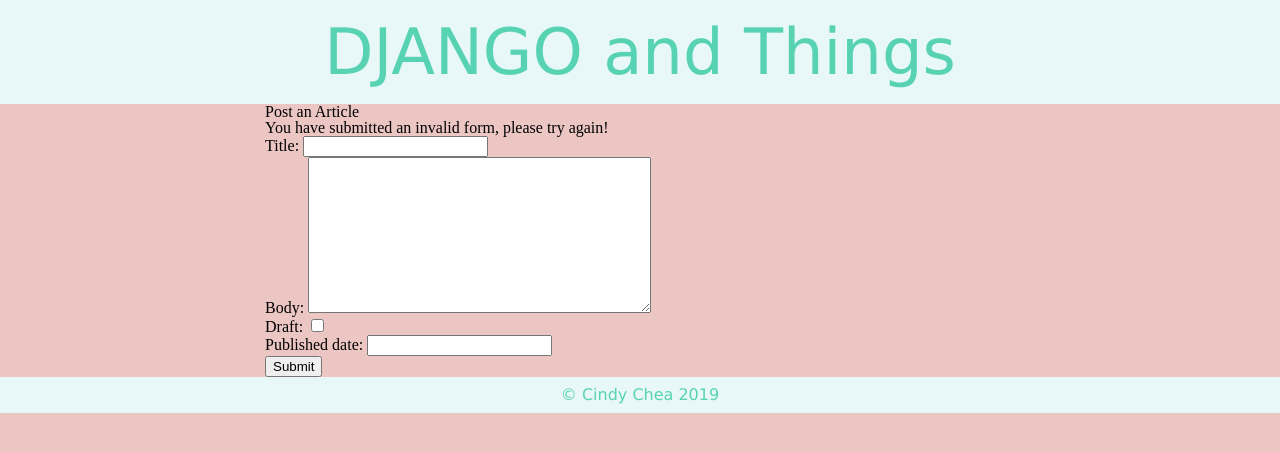
After one commit to cindychea/django_blog, a Django app: page /article/post in a window 1280 px wide. The commit adds this page. Shown: the top 452 px of the page. Run offline with Django 3.2, Linux system fonts and the light colour scheme; some libraries are stand-ins or nearby versions.

Commit message:
added article form and validations

```diff
--- /dev/null
+++ b/blog/forms.py
@@ -0,0 +1,30 @@
+from .models import Article
+from django.forms import ModelForm
+from django import forms
+from django.core.validators import MinLengthValidator, ValidationError
+from django.utils import timezone
+import datetime
+
+class ArticleForm(ModelForm):
+
+    title = forms.CharField(max_length=255)
+    body = forms.CharField(validators=[MinLengthValidator(1)], widget=forms.Textarea)
+    # where would the message from the min legnth validator show up [MinLengthValidator(4)]
+    draft = forms.BooleanField()
+    published_date = forms.DateField()
+
+    class Meta:
+        model = Article
+        fields = ['title', 'body', 'draft', 'published_date']
+
+    def clean(self):
+        form = super().clean()
+        draft = form.get('draft')
+        published_date = form.get('published_date')
+        present = datetime.date.today()
+        if draft and published_date < present:
+            raise ValidationError('Invalid publish date, must be future date.')
+        elif draft is False and published_date > present:
+            raise ValidationError('Invalid publish date, must be past date.')
+
+    # where would the validation error show up
--- a/blog/templates/index.html
+++ b/blog/templates/index.html
@@ -1,5 +1,7 @@
 {% extends 'base.html' %}
 {% block content %}
+
+    <a href="{% url 'create_article' %}">Post New Article</a>
 
     {% for article in articles %}
         <h3><a class="article_title" href="{% url 'article_page' id=article.id %}">{{ article.title }}</a></h3>
--- /dev/null
+++ b/blog/templates/new_article.html
@@ -0,0 +1,13 @@
+{% extends 'base.html' %}
+{% block content %}
+    <h1>Post an Article</h1>
+        {% if error_msg %}
+        {{ error_msg }}
+        {% endif %}
+    <form method="post" action="{% url 'post_article' %}">
+        {% csrf_token %}
+        {{ article_form.as_p }}
+    <input type='submit'>
+    </form>
+
+{% endblock %}
--- a/blog/urls.py
+++ b/blog/urls.py
@@ -13,7 +13,7 @@
     1. Import the include() function: from django.urls import include, path
     2. Add a URL to urlpatterns:  path('blog/', include('blog.urls'))
 """
-from blog.views import root, home_page, article_page, create_comment
+from blog.views import root, home_page, article_page, create_comment, create_article, post_article
 from django.urls import path
 from django.contrib import admin
 
@@ -22,5 +22,7 @@
     path('home/', home_page, name='home'),
     path('admin/', admin.site.urls),
     path('article/<int:id>', article_page, name='article_page'),
-    path('comments/new', create_comment, name='create_comment')
+    path('comments/new', create_comment, name='create_comment'),
+    path('article/create', create_article, name='create_article'),
+    path('article/post', post_article, name='post_article'),
 ]
--- a/blog/views.py
+++ b/blog/views.py
@@ -1,8 +1,10 @@
 from django.http import HttpResponse, HttpResponseRedirect
 from django.shortcuts import render, redirect
 from datetime import date
+from django.forms import ModelForm
 from django.views.decorators.http import require_http_methods
 from blog.models import Article, Topic, Comment
+from blog.forms import ArticleForm
 
 def root(request):
     return HttpResponseRedirect('home')
@@ -33,3 +35,21 @@
     article = Article.objects.get(id=article_id)
     Comment.objects.create(name=user_name, article=article, message=user_message)
     return redirect('article_page', id=article_id)
+
+# Unable to refactor comment form using ModelForm
+
+def create_article(request):
+    article_form = ArticleForm()
+    return HttpResponse(render(request, 'new_article.html', {'article_form': article_form}))
+
+def post_article(request):
+    new_article = ArticleForm(request.POST)
+    if new_article.is_valid():
+        new_article.save()
+        new_article.id = id
+        return HttpResponseRedirect('/home')
+    else:
+        article_form = ArticleForm()
+        context = {'article_form': article_form, 'error_msg': 'You have submitted an invalid form, please try again!'}
+        response = render(request, 'new_article.html', context)
+        return HttpResponse(response)
```
Lines whose indentation alone changed are shown as unchanged.
